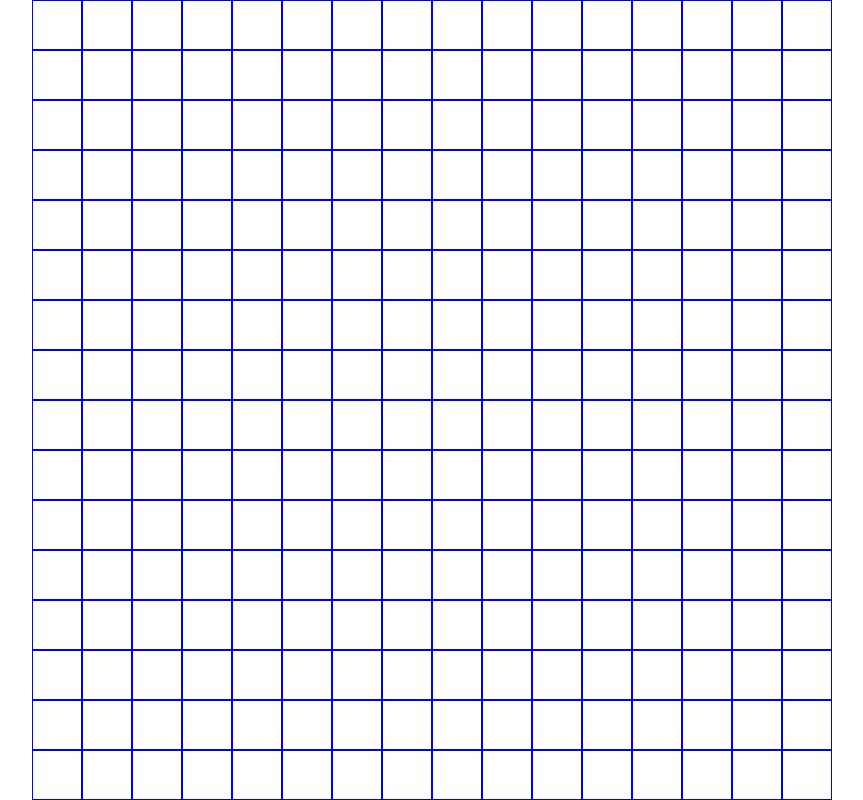
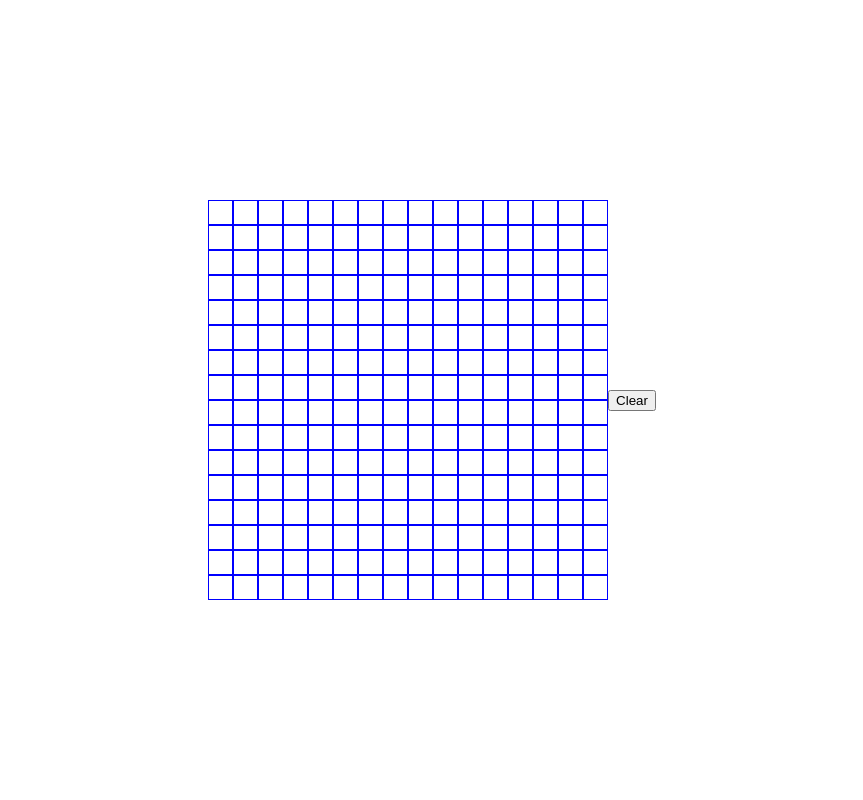
Before and after one commit to danwhitlock/sketchpad, a plain HTML site: page index.html in a window 1280 px wide. Shown: the whole page, without its empty margins (208-1071 px from the left). Drawn offline with Linux system fonts and the light colour scheme.

Commit message:
create 16x16 grid with hover effect and reset button

```diff
--- a/index.html
+++ b/index.html
@@ -8,6 +8,7 @@
 </head>
 <body>
     <div id="grid-container"></div>
+    <button id="clear">Clear</button>
 </body>
 
 <script src="script.js"></script>
--- a/script.js
+++ b/script.js
@@ -2,14 +2,26 @@
 
 const container = document.getElementById('grid-container');
 container.style.gridTemplate = 'repeat(16, 1fr) / repeat(16, 1fr)'
-container.style.maxWidth = 'calc(50px * 16)';
+container.style.maxWidth = 'calc(25px * 16)';
 
 for (let i = 0; i <16; i++) {
     for (let j = 0; j <16; j++) {
         const div = document.createElement('div');
         div.classList.add('grid-item');
-        div.style.width = '50px';
-        div.style.height = '50px';
+        div.style.width = '25px';
+        div.style.height = '25px';
+        div.addEventListener('mouseover', function () {
+            div.style.backgroundColor = 'black';
+        });
         container.appendChild(div);
     }
 }
+
+const gridItems = document.querySelectorAll('.grid-item');
+const clearButton = document.getElementById('clear');
+
+clearButton.addEventListener('click', function() {
+  gridItems.forEach(function(item) {
+    item.style.backgroundColor = '';
+  });
+});
```
